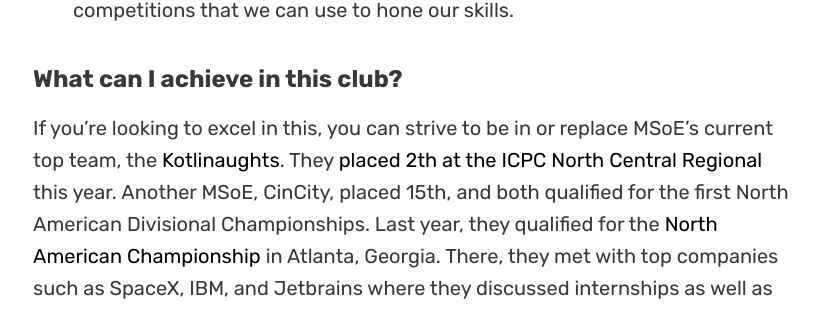
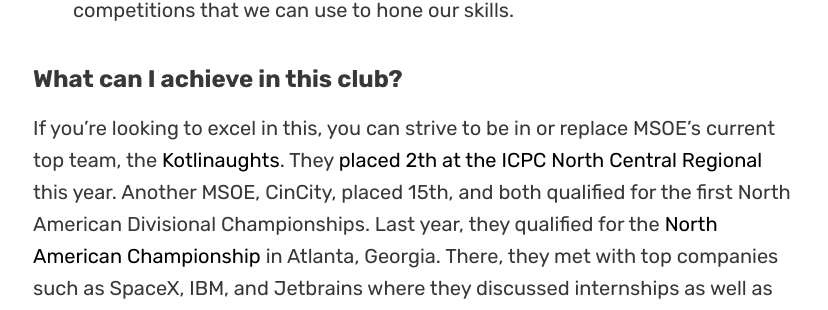
Before and after one commit to msoe-sse/msoe-sse.github.io, a Jekyll site: the page built from _subclubs/competitiveProgramming.md, in a window 1280 px wide. Shown: the part 804-1114 px from the top of the page, without its empty margins (223-1051 px from the left). Built offline with Jekyll 4.4.1, drawn with Linux system fonts in a browser that asks for light colours; nearby versions of some CDN libraries; some web fonts are replaced.

Commit message:
Fixed capitalization to maintain consistancy

```diff
--- a/_subclubs/competitiveProgramming.md
+++ b/_subclubs/competitiveProgramming.md
@@ -14,7 +14,7 @@
 We do this in conjunction with competitive programming sites such as [Kattis](https://kattis.com) and [Codeforces](https://codeforces.com), as these have a large variety of pre-existing problems and competitions that we can use to hone our skills.
 
 ## What can I achieve in this club?
-If you're looking to excel in this, you can strive to be in or replace MSoE's current top team, the [Kotlinaughts](https://codeforces.com/teams/with/sylvyrfysh). They [placed 2th at the ICPC North Central Regional](https://ncna20.kattis.com/standings) this year. Another MSoE, CinCity, placed 15th, and both qualified for the first North American Divisional Championships. Last year, they qualified for the [North American Championship](https://nac.icpc.global/) in Atlanta, Georgia. There, they met with top companies such as SpaceX, IBM, and Jetbrains where they discussed internships as well as got a chance to show off their skills. In that competition, they [placed 45th](https://nac.icpc.global/history/2020/scoreboard/), but were competing against the top teams on the continent.
+If you're looking to excel in this, you can strive to be in or replace MSOE's current top team, the [Kotlinaughts](https://codeforces.com/teams/with/sylvyrfysh). They [placed 2th at the ICPC North Central Regional](https://ncna20.kattis.com/standings) this year. Another MSOE, CinCity, placed 15th, and both qualified for the first North American Divisional Championships. Last year, they qualified for the [North American Championship](https://nac.icpc.global/) in Atlanta, Georgia. There, they met with top companies such as SpaceX, IBM, and Jetbrains where they discussed internships as well as got a chance to show off their skills. In that competition, they [placed 45th](https://nac.icpc.global/history/2020/scoreboard/), but were competing against the top teams on the continent.
 
 However, if you're looking for something more laid back, many people choose to just go to the weekly meetings to pick up new skills or learn about problem solving. There are also many lower profile competitions through the year that you can go to without any pressure, just trying to solve some problems in a fun manner.
 
```
Also changed, not shown: Gemfile.lock.
